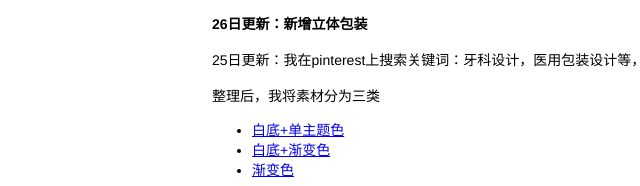
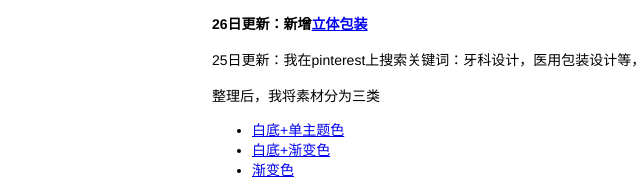
Before and after one commit to Jeremiah-Y/portfolio, a plain HTML site: page project-pages/jingubang.html in a window 1280 px wide. Shown: the part 286-472 px from the top of the page, 63-703 px from the left. Drawn offline with Linux system fonts and the light colour scheme.

Commit message:
add link to theme4

```diff
--- a/project-pages/jingubang.html
+++ b/project-pages/jingubang.html
@@ -45,7 +45,7 @@
 <div id="main-content">
     <div id="project-header">
     <div class="main-title">一些素材图</div>
-    <div class="image-caption"><strong>26日更新：新增立体包装</strong></div>
+    <div class="image-caption"><strong>26日更新：新增<a href = "#theme4">立体包装</a></strong></div>
     <div class="image-caption">25日更新：我在pinterest上搜索关键词：牙科设计，医用包装设计等，并下载与含漱液包装相近的产品图片，</div>
     <span class="image-caption">整理后，我将素材分为三类
         <ul>
```
